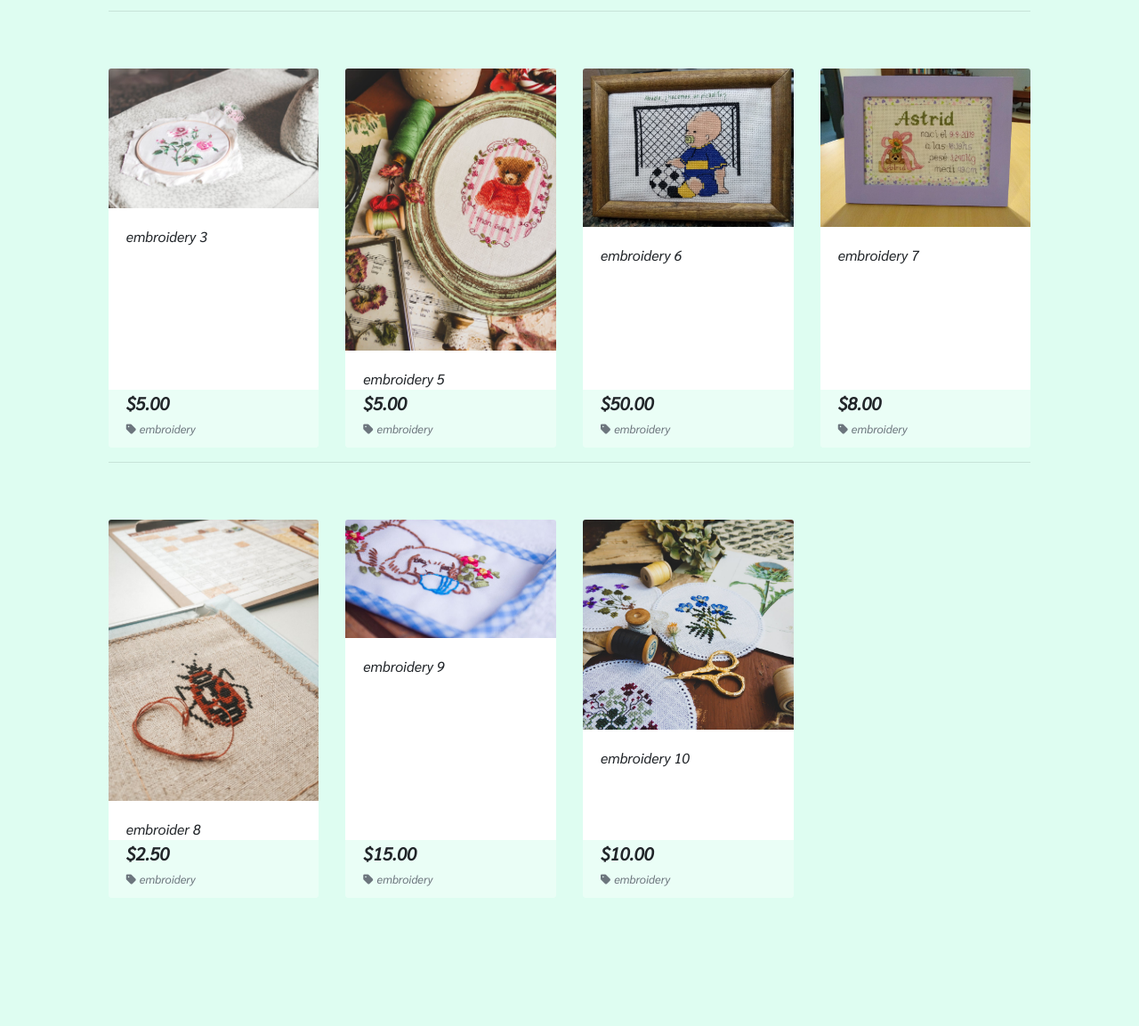
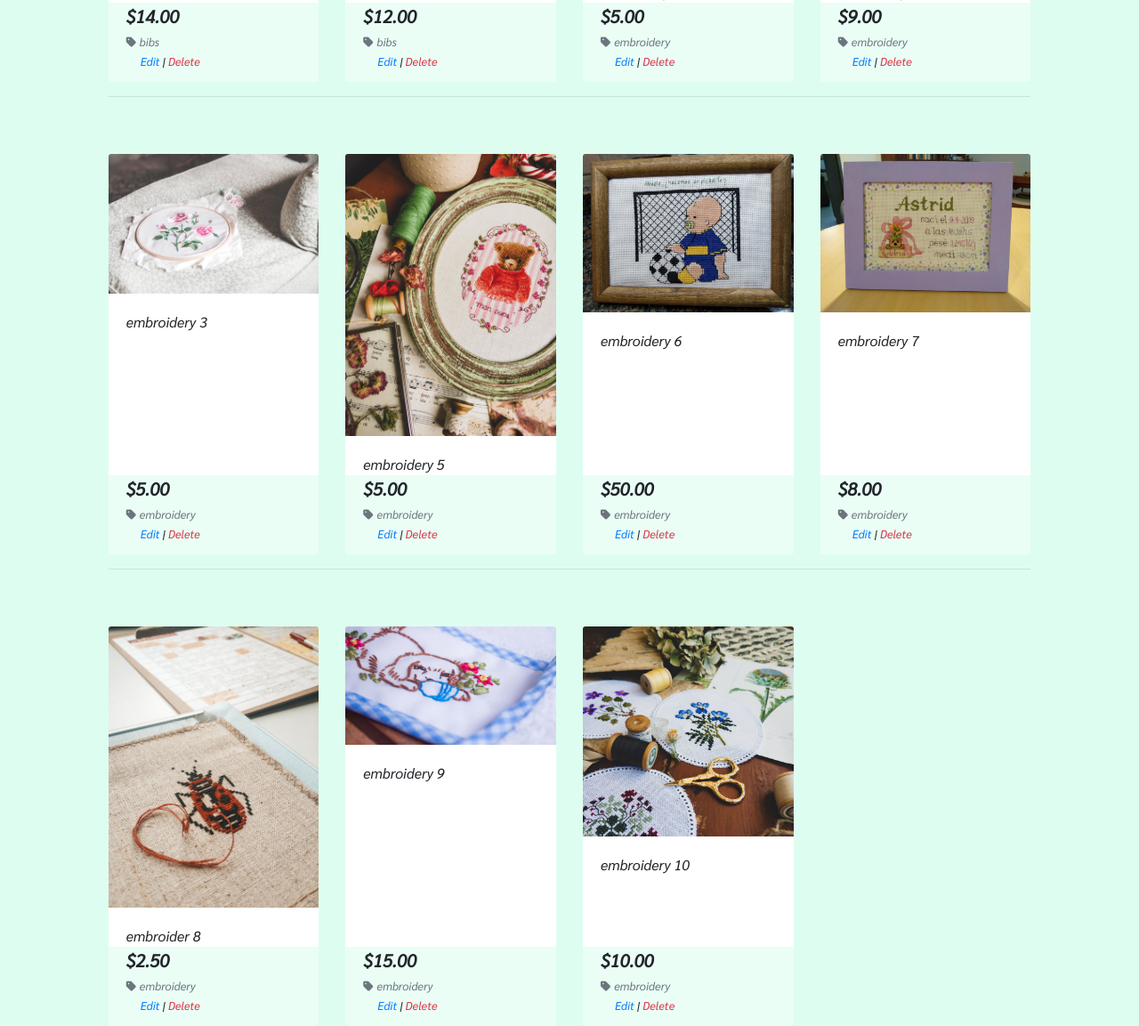
Before and after one commit to Code-Institute-Submissions/Federvgh-ms4-broder, a Django app: page /products/ in a window 1280 px wide. Shown: the part 2115-3268 px from the top of the page at 89% size. Before the commit the page ends 3111 px from the top, so only its background shows below. Run offline with Django 3.2, Linux system fonts and the light colour scheme; the visitor is signed in with stand-in values (Sample User, id 1); data comes from the database, SQL or seed files in the repository; parts of the project's set-up code (start-up, migrations or seed data) failed here and were passed over; some libraries are stand-ins or nearby versions.

Commit message:
product min deleting products

```diff
--- a/checkout/templates/checkout/confirmation_emails/confirmation_email_body.txt
+++ b/checkout/templates/checkout/confirmation_emails/confirmation_email_body.txt
@@ -19,4 +19,4 @@ Thank you for your order!
 
 Sincerely,
 
-Boutique Ado
+Broder
--- a/products/templates/products/product_detail.html
+++ b/products/templates/products/product_detail.html
@@ -37,6 +37,12 @@
                         </a>
                     </p>
                     {% endif %}
+                    {% if request.user.is_superuser %}
+                    <small class="ml-3">
+                        <a href="{% url 'edit_product' product.id %}">Edit</a> |
+                        <a class="text-danger" href="{% url 'delete_product' product.id %}">Delete</a>
+                    </small>
+                {% endif %}
                     <p class="mt-3">{{ product.description }}</p>
                     <form class="form" action="{% url 'add_to_bag' product.id %}" method="POST">
                         {% csrf_token %}
--- a/products/templates/products/products.html
+++ b/products/templates/products/products.html
@@ -69,6 +69,12 @@
                                                     <i class="fas fa-tag mr-1"></i>{{ product.category.friendly_name }}
                                                 </a>
                                             </p>
+                                            {% endif %}
+                                            {% if request.user.is_superuser %}
+                                                <small class="ml-3">
+                                                    <a href="{% url 'edit_product' product.id %}">Edit</a> |
+                                                    <a class="text-danger" href="{% url 'delete_product' product.id %}">Delete</a>
+                                                </small>
                                             {% endif %}
                                         </div>
                                     </div>
--- a/products/urls.py
+++ b/products/urls.py
@@ -6,4 +6,5 @@ urlpatterns = [
     path('<int:product_id>/', views.product_detail, name='product_detail'),
     path('add/', views.add_product, name='add_product'),
     path('edit/<int:product_id>/', views.edit_product, name='edit_product'),
+    path('delete/<int:product_id>/', views.delete_product, name='delete_product'),
 ]
--- a/products/views.py
+++ b/products/views.py
@@ -74,9 +74,9 @@ def add_product(request):
     if request.method == 'POST':
         form = ProductForm(request.POST, request.FILES)
         if form.is_valid():
-            form.save()
+            product = form.save()
             messages.success(request, 'Successfully added product!')
-            return redirect(reverse('add_product'))
+            return redirect(reverse('product_detail', args=[product.id]))
         else:
             messages.error(request, 'Failed to add product. Please ensure the form is valid.')
     else:
@@ -112,3 +112,14 @@ def edit_product(request, product_id):
     }
 
     return render(request, template, context)
+
+
+    return render(request, template, context)
+
+
+def delete_product(request, product_id):
+    """ Delete a product from the store """
+    product = get_object_or_404(Product, pk=product_id)
+    product.delete()
+    messages.success(request, 'Product deleted!')
+    return redirect(reverse('products'))
```
Also changed, not shown: media/Bordado4.jpg (added), media/bibs1.jpeg (added), media/robe9.jpg (added), media/towel17.jpg (added).
